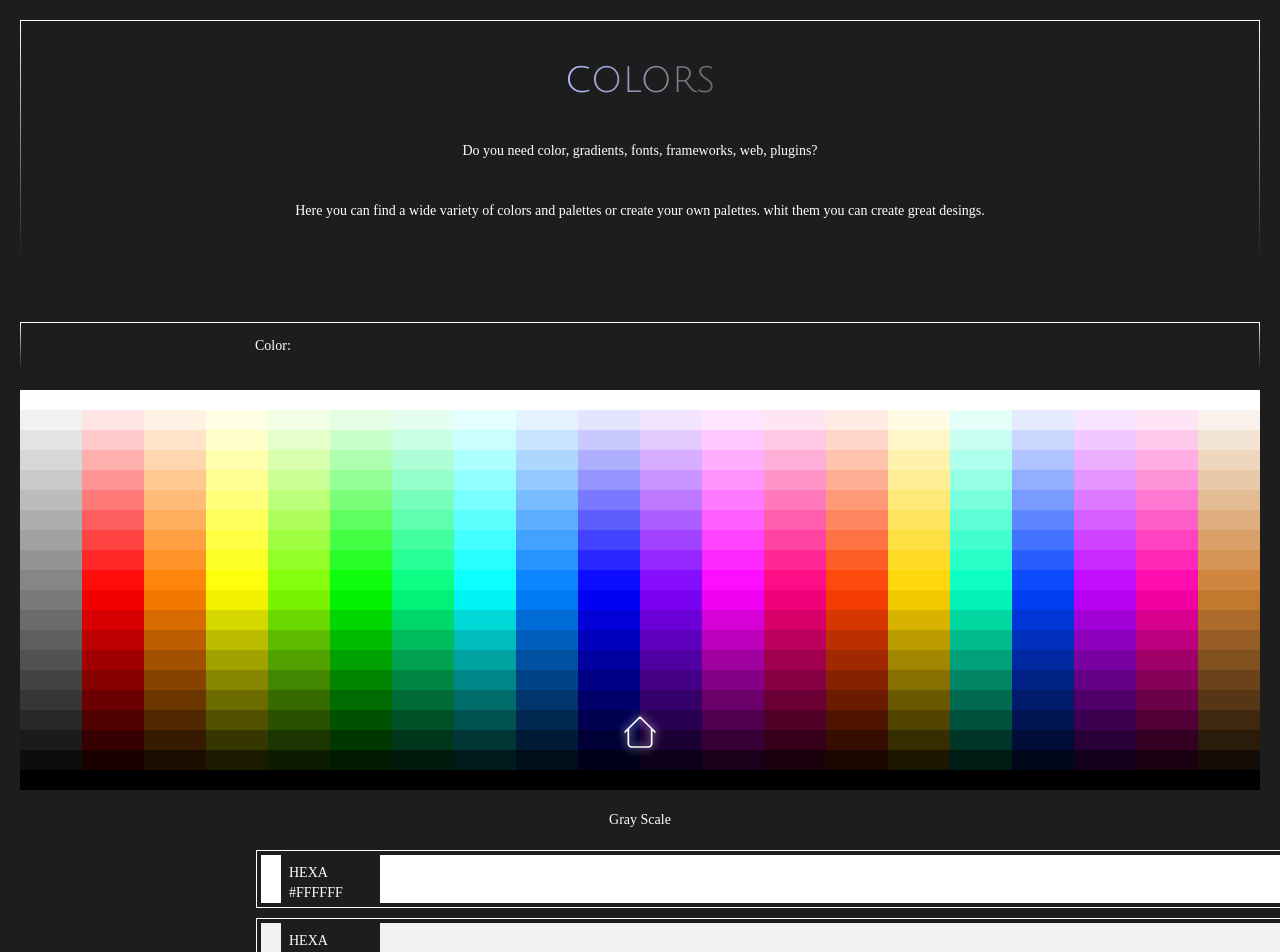
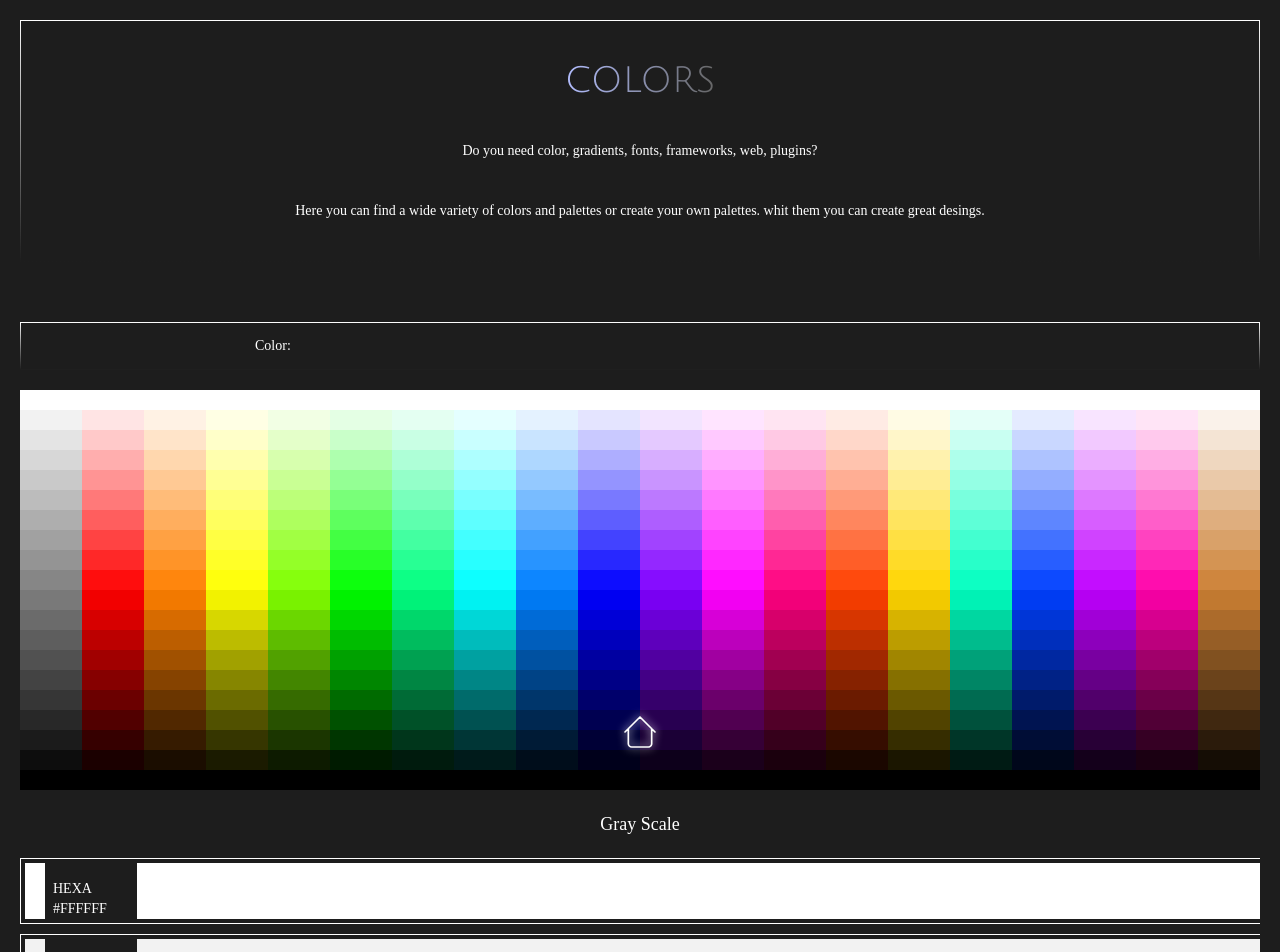
Before and after one commit to wuerion/Tools-React, a React (Vite) app: page /colorPage in a window 1280 px wide. Shown: the top 952 px of the page. Built offline with nearby package versions, Linux system fonts and the light colour scheme; a web font is replaced by a local one.

Commit message:
added news fuction for creation the colors inline

```diff
--- a/src/components/SubComponents/ColorPage/ColorLine.jsx
+++ b/src/components/SubComponents/ColorPage/ColorLine.jsx
@@ -4,33 +4,32 @@ import React, { createElement } from "react";
 
 function ColorLine({ color, nameColor }) {
   return (
-    <div className="mt-5">
-      <p className="text-center text-white">{nameColor}</p>
-      <div className="flex items-end  w-auto -mx-5 my-5 flex-col gap-2.5">
+    <div className="w-full">
+      <p className="text-center my-5 text-lg text-white">{nameColor}</p>
+      <div className="flex items-end w-full flex-col gap-2.5">
         {color.map((col, i) =>
           createElement(
             "div",
             {
               key: i,
               className:
-                "text-white w-4/5 flex border border-white border-r-0 py-1 pl-1",
-              id: col,
+                "text-white w-full flex border border-white border-r-0 py-1 pl-1",
             },
             createElement("div", {
-              className: "w-5 h-12 min-w-[20px]",
+              className: "w-5 h-14 min-w-[20px]",
               style: { background: col },
             }),
             createElement(
               "div",
               {
                 className:
-                  "bg-[#1D1D1D] flex flex-col items-start justify-end px-2 w-[110px]",
+                  "bg-[#1D1D1D] flex flex-col items-start justify-end px-2 min-w-5 w-[100px]",
               },
               createElement("p", {}, "HEXA"),
               createElement("p", {}, col)
             ),
             createElement("div", {
-              className: "w-full h-12 w-full",
+              className: "w-full h-14 w-full",
               style: { background: col },
             }),
             null
```
